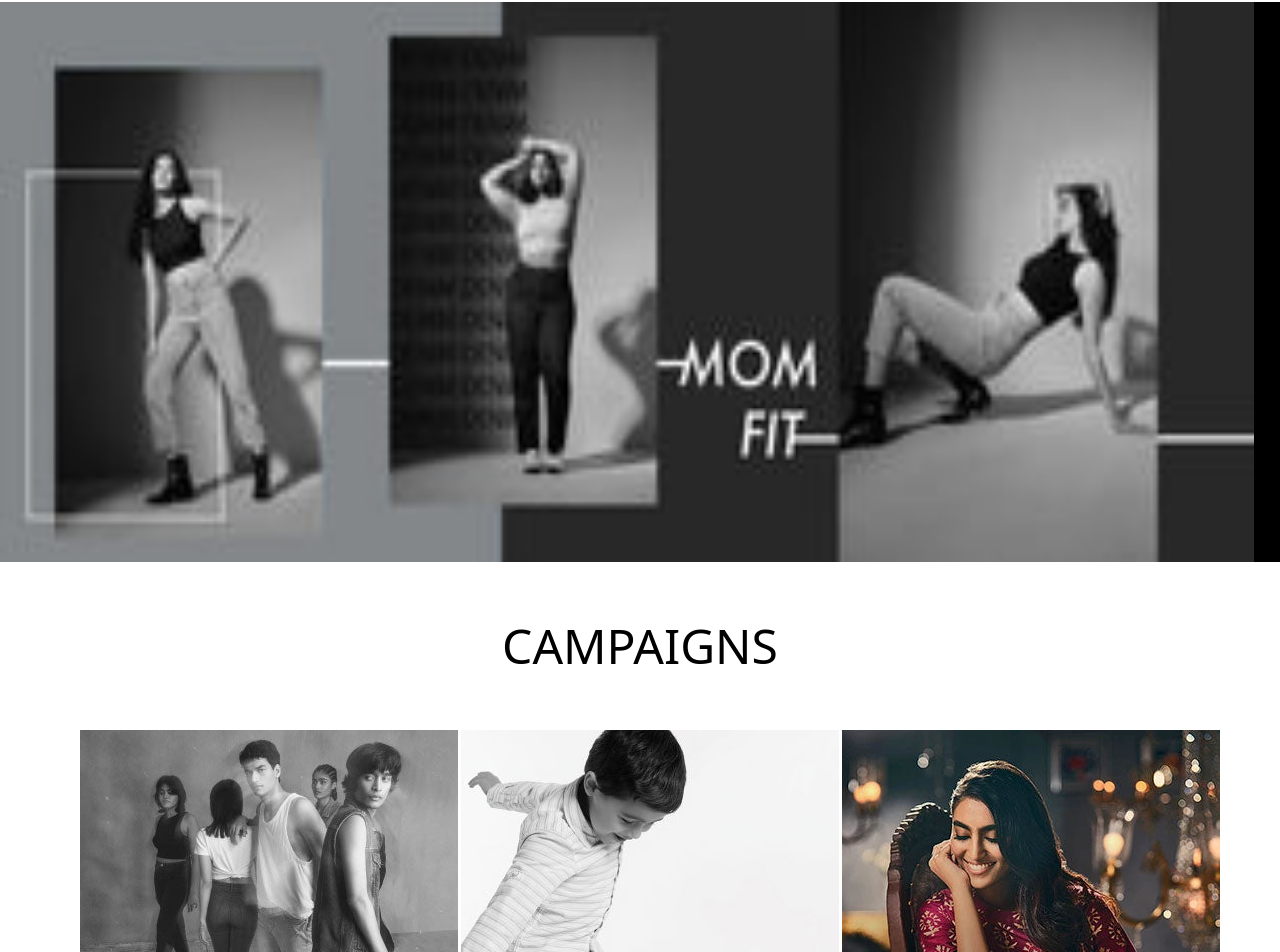
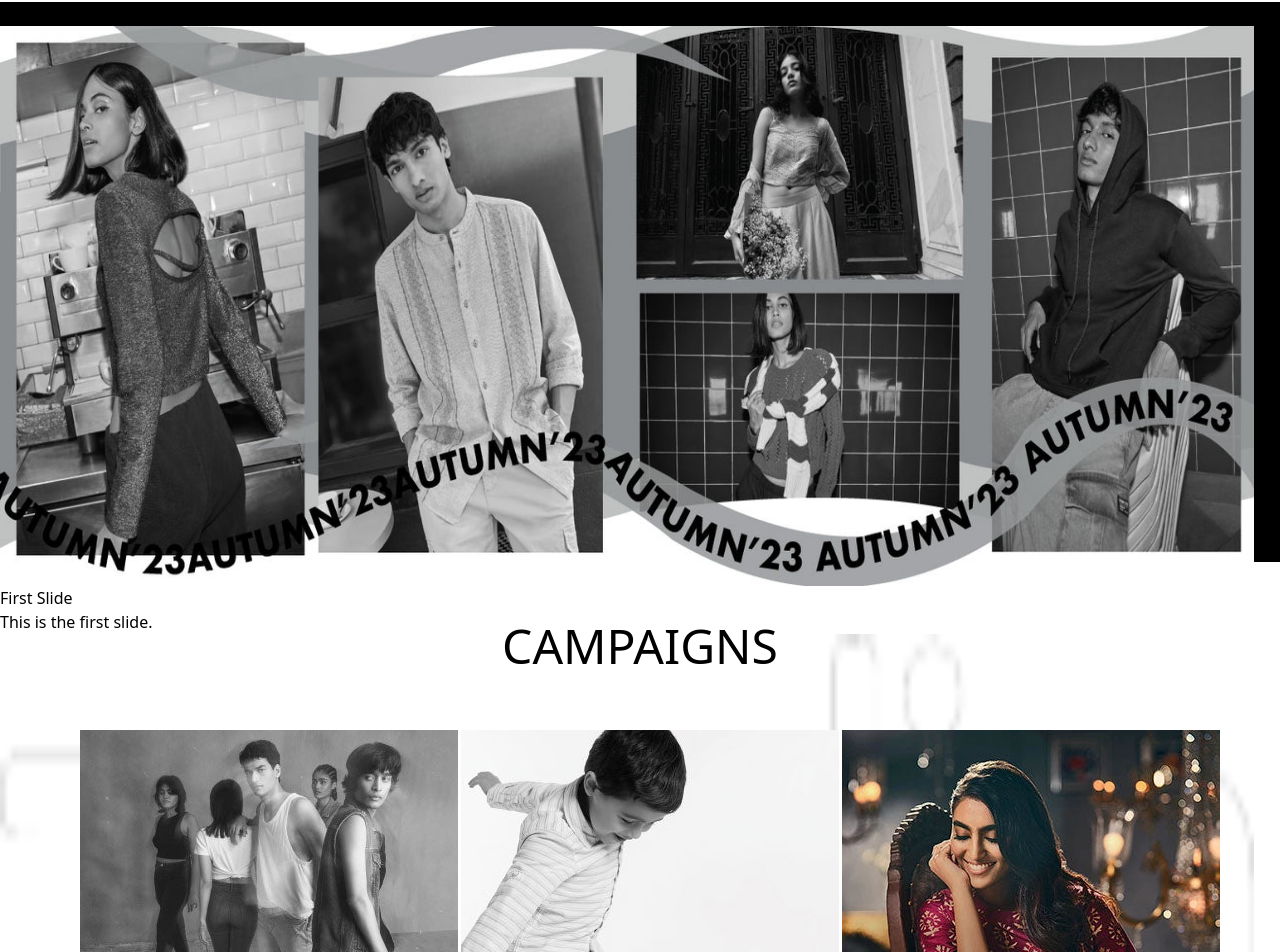
Before and after one commit to R-vi369/Zudio_clone, a React (Vite) app: page /Zstories in a window 1280 px wide. Shown: the part 94-1046 px from the top of the page. Built offline with nearby package versions, Linux system fonts and the light colour scheme.

Commit message:
working on carousel

```diff
--- a/package.json
+++ b/package.json
@@ -11,6 +11,7 @@
   },
   "dependencies": {
     "react": "^18.2.0",
+    "react-bootstrap": "^2.9.1",
     "react-dom": "^18.2.0",
     "react-icons": "^4.11.0",
     "react-router-dom": "^6.17.0",
--- a/src/Pages/Zstories.jsx
+++ b/src/Pages/Zstories.jsx
@@ -1,5 +1,6 @@
 import React from 'react'
-import zstoriesImg1 from '../assets/zstudioImg/zstoriesImg1.jpg'
+// import zstoriesImg1 from '../assets/zstudioImg/zstoriesImg1.jpg'
+import CarouselAll from './carouselAll'
 import '../styles/Zstories.scss'
 import imgZudio1 from '../assets/zstudioImg/imgZudio1.jpg'
 import imgZudio2 from '../assets/zstudioImg/imgZudio2.jpg'
@@ -11,7 +12,7 @@ const Zstories = () => {
     <div className="zstories">
 
       <div className="carousel">
-        <img src={zstoriesImg1} alt="" />
+        <CarouselAll/>
       </div>
 
       <div className="zstoriesDownSection">
--- /dev/null
+++ b/src/Pages/carouselAll.jsx
@@ -0,0 +1,52 @@
+import React from 'react'
+import Carousel from 'react-bootstrap/Carousel';
+// import ExampleCarouselImage from 'components/ExampleCarouselImage';
+import herooo from '../assets/hero.jpg'
+import logoo from '../assets/logo.png'
+const CarouselAll = () => {
+  return (
+    <>
+      <Carousel>
+      <Carousel.Item interval={1000}> {/* Adjust the interval as needed */}
+        <img
+          className="d-block w-100"
+          src={herooo}
+          alt="First slide"
+        />
+        <Carousel.Caption>
+          <h3>First Slide</h3>
+          <p>This is the first slide.</p>
+        </Carousel.Caption>
+      </Carousel.Item>
+      <Carousel.Item interval={1000}>
+        <img
+          className="d-block w-100"
+          src={logoo}
+          alt="Second slide"
+        />
+        <Carousel.Caption>
+          <h3>Second Slide</h3>
+          <p>This is the second slide.</p>
+        </Carousel.Caption>
+      </Carousel.Item>
+      <Carousel.Item interval={1000}>
+        <img
+          className="d-block w-100"
+          src={herooo}
+          alt="Third slide"
+        />
+        <Carousel.Caption>
+          <h3>Third Slide</h3>
+          <p>This is the third slide.</p>
+        </Carousel.Caption>
+      </Carousel.Item>
+    </Carousel>
+
+
+
+
+    </>
+  )
+}
+
+export default CarouselAll
```
Also changed, not shown: 1 other file (tests, documents, lock files or other folders).
